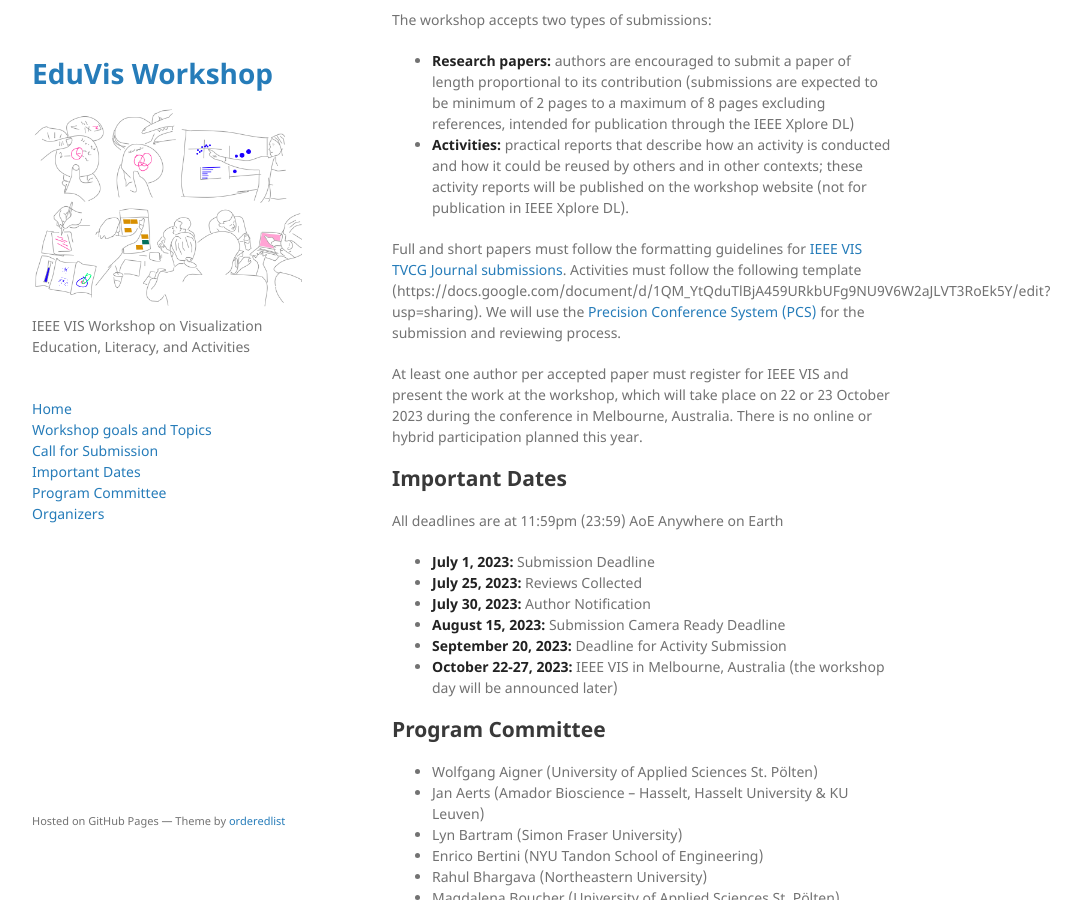
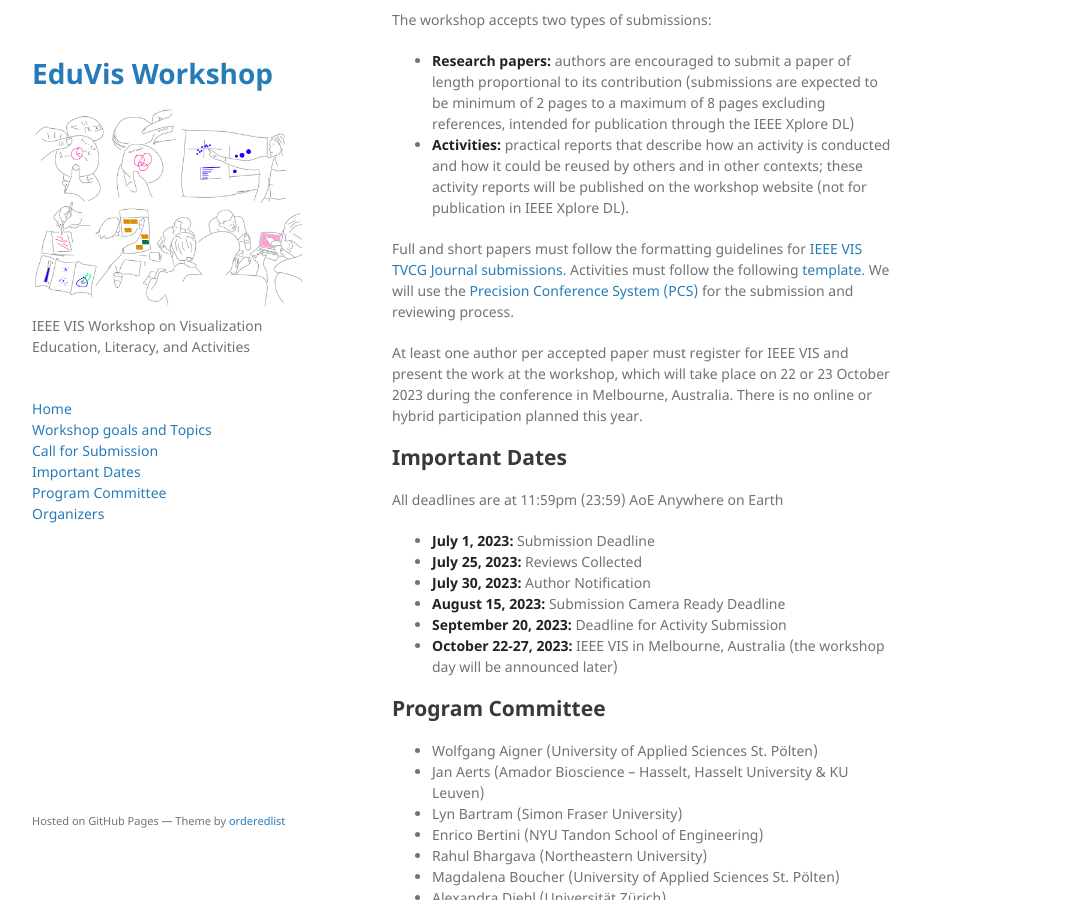
Before and after one commit to ieee-eduvis/ieee-eduvis.github.io, a Jekyll site: the page built from index.md, in a window 1280 px wide and 900 px high, scrolled down 1282 px. Shown: the whole window, without its empty margins (178-1259 px from the left). Built offline with Jekyll 4.4.1, drawn with Linux system fonts in a browser that asks for light colours; our own code applies the rules of GitHub Pages for plain Markdown files.

Commit message:
Update index.md

```diff
--- a/index.md
+++ b/index.md
@@ -44,7 +44,7 @@ The workshop accepts two types of submissions:
 * **Activities:** practical reports that describe how an activity is conducted and how it could be reused by others and in other contexts; these activity reports will be published on the workshop website (not for publication in IEEE Xplore DL).
 
 Full and short papers must follow the formatting guidelines for [IEEE VIS TVCG Journal submissions](https://tc.computer.org/vgtc/publications/journal/).
-Activities must follow the following template (https://docs.google.com/document/d/1QM_YtQduTlBjA459URkbUFg9NU9V6W2aJLVT3RoEk5Y/edit?usp=sharing).
+Activities must follow the following [template](https://docs.google.com/document/d/1QM_YtQduTlBjA459URkbUFg9NU9V6W2aJLVT3RoEk5Y/edit?usp=sharing).
 We will use the  [Precision Conference System (PCS)](https://new.precisionconference.com/) for the submission and reviewing process.
 
 At least one author per accepted paper must register for IEEE VIS and present the work at the workshop, which will take place on 22 or 23 October 2023 during the conference in Melbourne, Australia. There is no online or hybrid participation planned this year.
```
